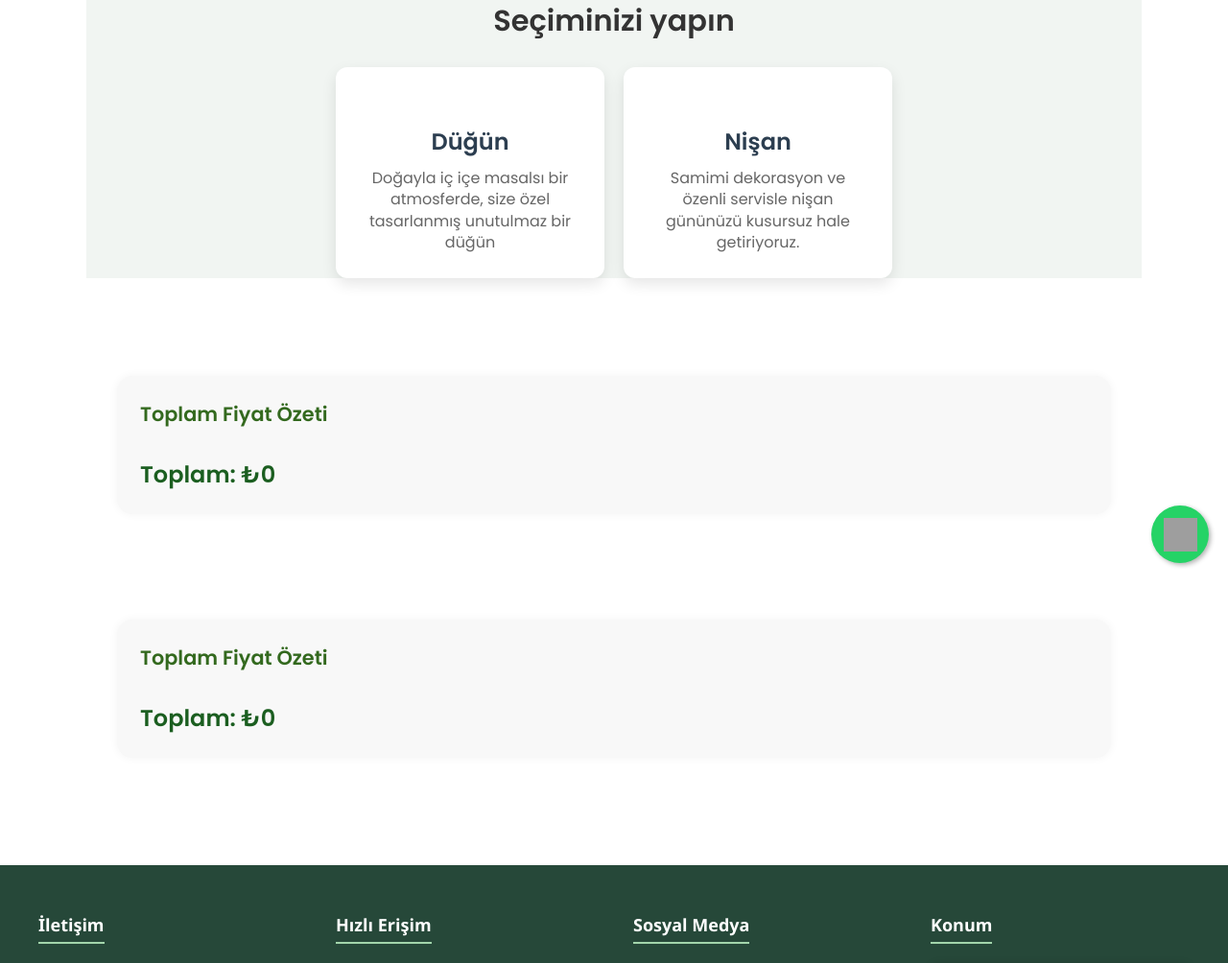
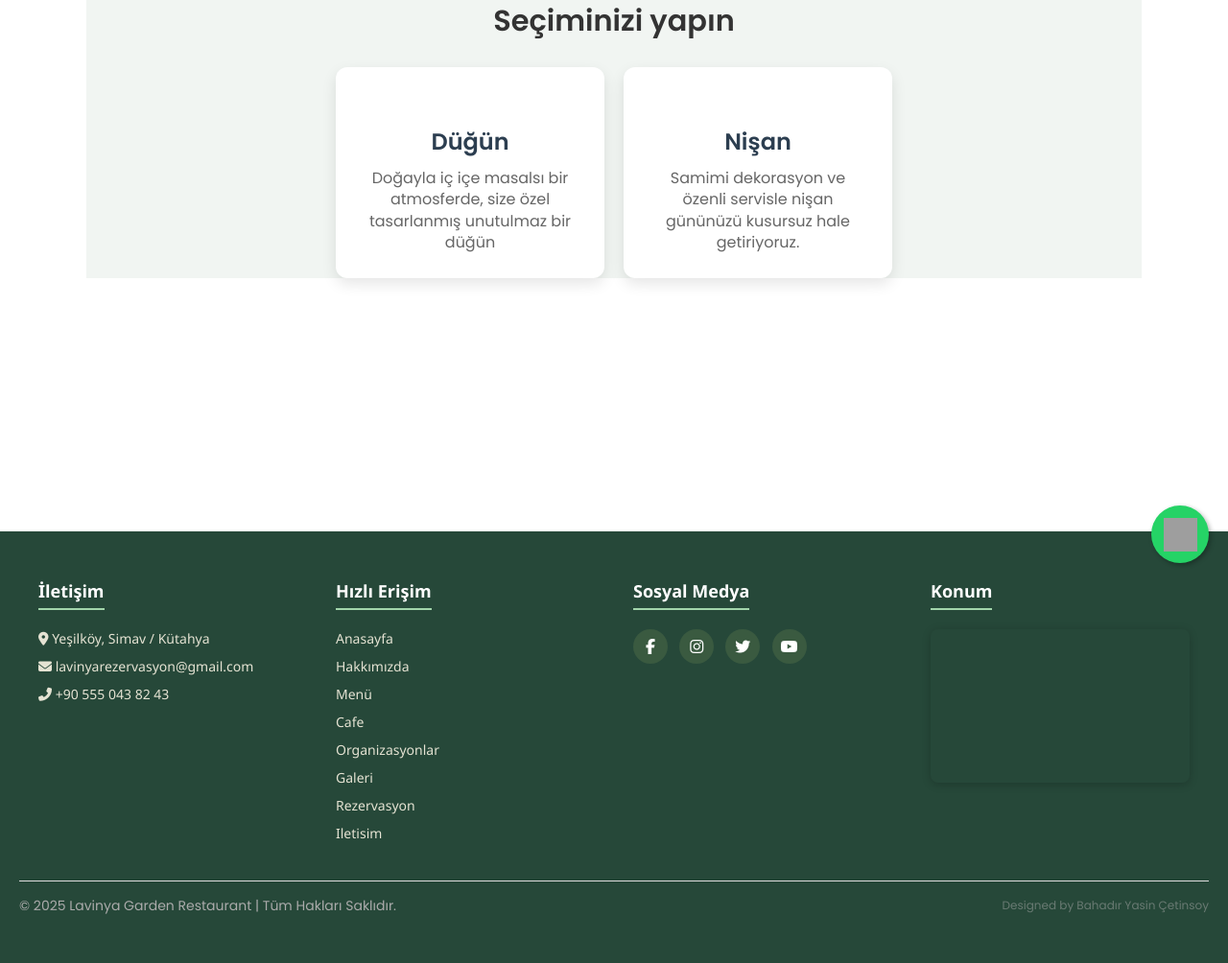
Before and after one commit to BahadirYasin/lavinya, a Django app: page /organizations/ in a window 1280 px wide. Shown: the part 193-1197 px from the top of the page at 96% size. After the commit the page ends 1146 px from the top, so only its background shows below. Run offline with Django 5.2, Linux system fonts and the light colour scheme; a map, chart or similar area stays blank; grey boxes are pictures that could not be loaded.

Commit message:
total part

```diff
--- a/templates/organizations.html
+++ b/templates/organizations.html
@@ -144,7 +144,7 @@
       </form>
     </div>
 
-    <div class="order-summary" style="flex: 1; background: #f8f8f8; padding: 1.5rem; border-radius: 1rem; height: fit-content; box-shadow: 0 0 10px rgba(0,0,0,0.05);">
+    <div class="order-summary" style="display: none; flex: 1; background: #f8f8f8; padding: 1.5rem; border-radius: 1rem; height: fit-content; box-shadow: 0 0 10px rgba(0,0,0,0.05);">
       <h4>Toplam Fiyat Özeti</h4>
       <ul id="dugun-summary-list"></ul>
       <strong>Toplam: ₺<span id="dugun-total-price">0</span></strong>
@@ -165,7 +165,7 @@
       </form>
     </div>
 
-    <div class="order-summary" style="flex: 1; background: #f8f8f8; padding: 1.5rem; border-radius: 1rem; height: fit-content; box-shadow: 0 0 10px rgba(0,0,0,0.05);">
+    <div class="order-summary" style="display: none; flex: 1; background: #f8f8f8; padding: 1.5rem; border-radius: 1rem; height: fit-content; box-shadow: 0 0 10px rgba(0,0,0,0.05);">
       <h4>Toplam Fiyat Özeti</h4>
       <ul id="nisan-summary-list"></ul>
       <strong>Toplam: ₺<span id="nisan-total-price">0</span></strong>
@@ -333,15 +333,20 @@ document.addEventListener('DOMContentLoaded', () => {
 
 
 <script>
-  // Formları gizle / göster
+  // Sayfa yüklendiğinde tüm formlar ve summary'ler gizlensin
+  window.addEventListener('DOMContentLoaded', () => {
+    document.querySelectorAll('.orderform').forEach(f => f.style.display = 'none');
+    document.querySelectorAll('.order-summary').forEach(s => s.style.display = 'none');
+  });
+
+  // Formları ve summary'leri gizle / göster
   document.querySelectorAll('.org-card').forEach(card => {
     card.addEventListener('click', () => {
       const type = card.getAttribute('data-type');
 
-      // Tüm formları gizle
-      document.querySelectorAll('.orderform').forEach(f => {
-        f.style.display = 'none';
-      });
+      // Tüm formları ve summary'leri gizle
+      document.querySelectorAll('.orderform').forEach(f => f.style.display = 'none');
+      document.querySelectorAll('.order-summary').forEach(s => s.style.display = 'none');
 
       // İlgili formu göster
       const activeForm = document.getElementById(type + '-form');
@@ -349,6 +354,12 @@ document.addEventListener('DOMContentLoaded', () => {
         activeForm.style.display = 'block';
         activeForm.scrollIntoView({ behavior: 'smooth' });
         attachOrderFormEvents(activeForm);
+      }
+
+      // İlgili summary'yi göster
+      const activeSummary = document.getElementById(type + '-summary');
+      if (activeSummary) {
+        activeSummary.style.display = 'block';
       }
     });
   });
@@ -386,14 +397,11 @@ function attachOrderFormEvents(form) {
       totalPriceElem.textContent = total.toLocaleString('tr-TR');
     }
 
-  // Event binding
+    // Değişiklik olduğunda özet güncellensin
     formElement.addEventListener('input', updateSummary);
     updateSummary();
   }
-
-
 </script>
-
 
 
 </body>
```
Lines whose indentation alone changed are shown as unchanged.
